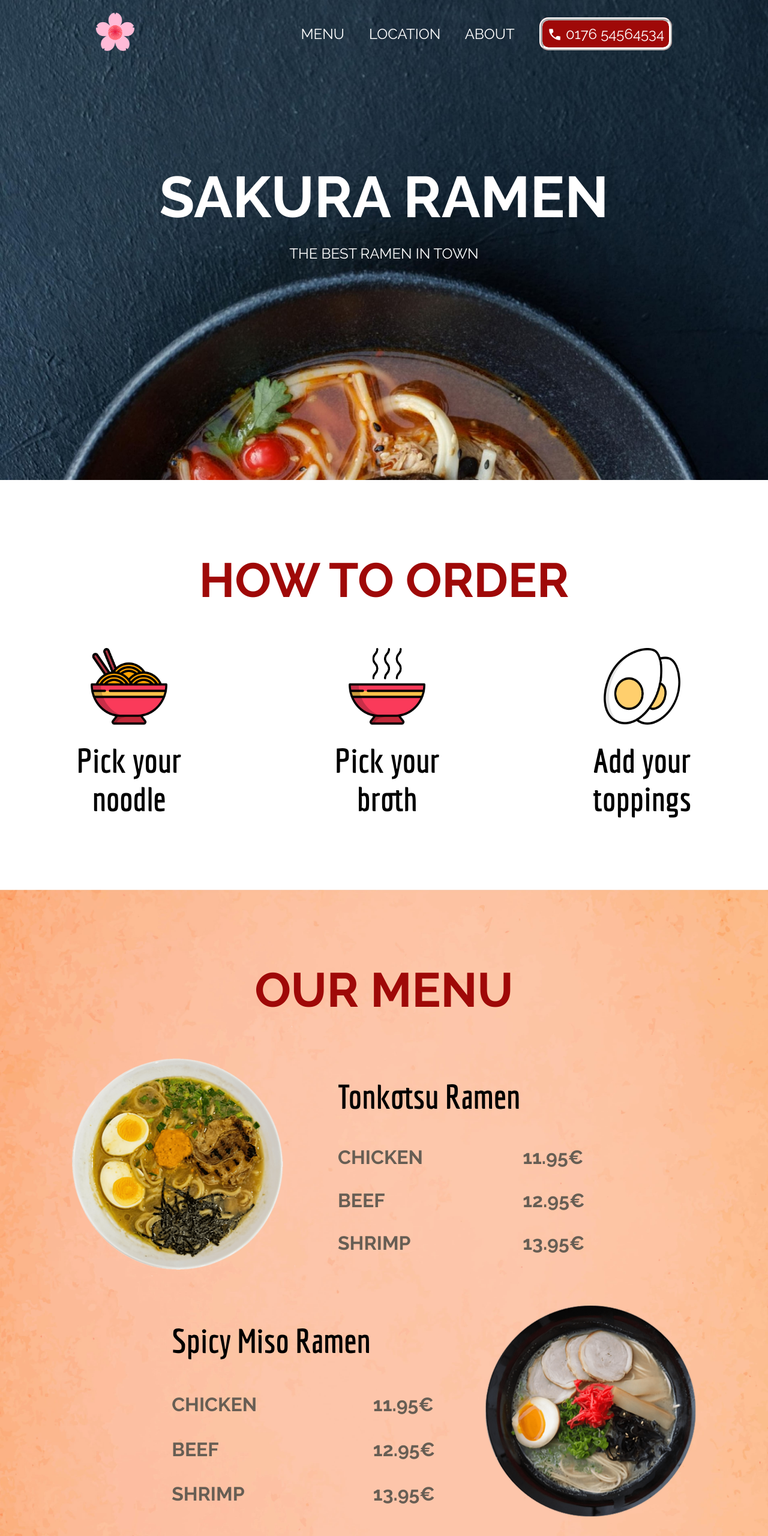
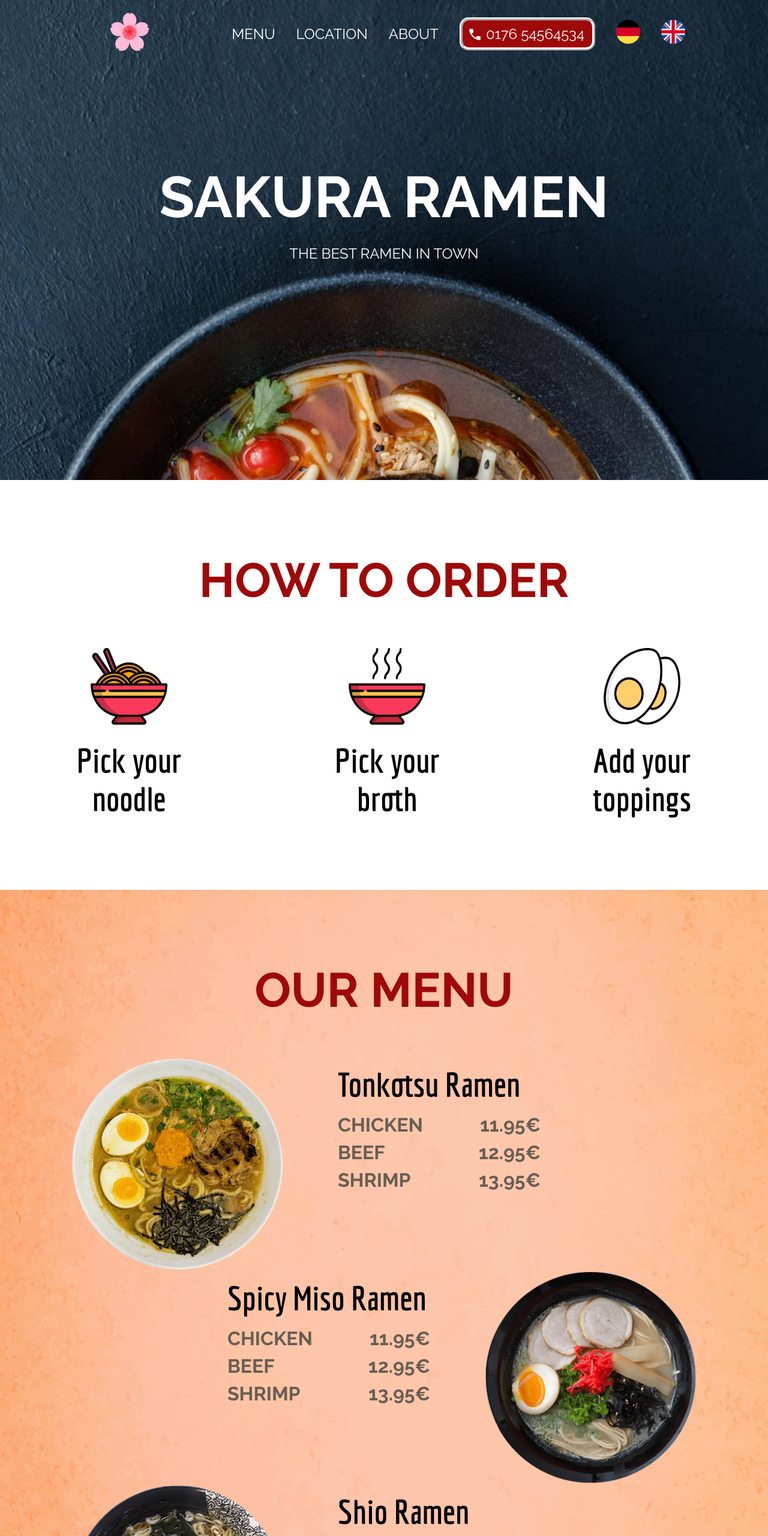
Before and after one commit to LukasNolting/sakura, a plain HTML site: page index.html in a window 1280 px wide. Shown: the top 2560 px of the page at 60% size. Drawn offline with Linux system fonts and the light colour scheme.

Commit message:
flags_languages

```diff
--- a/index.html
+++ b/index.html
@@ -31,45 +31,57 @@
           <a href="#"><img src="./img/head_flower.png" class="flower" /></a>
         </div>
 
-        <div>
+        <div class="menu-right-head">
           <a href="#menu" class="menu-link"
-            ><span class="menu-text">MENU</span></a
+            ><span class="menu-text" id="menu">MENU</span></a
           >
           <a href="#findus" class="menu-link"
-            ><span class="menu-text">LOCATION</span></a
+            ><span class="menu-text" id="location">LOCATION</span></a
           >
           <a href="#about" class="menu-link"
-            ><span class="menu-text">ABOUT</span></a
+            ><span class="menu-text" id="about">ABOUT</span></a
           >
           <a href="tel:017654564534" class="phone"
             ><img src="./img/head_phone.png" class="phone-img" /> 0176
             54564534</a
           >
+          <a href="#" onclick="german()" class="flag-logo"
+            ><img class="lang-icon" src="./img/german.png" alt="deutsch"
+          /></a>
+          <a href="#" onclick="english()" class="flag-logo"
+            ><img class="lang-icon" src="./img/english.png" alt="english"
+          /></a>
         </div>
       </div>
 
       <h1>SAKURA RAMEN</h1>
-      <span class="text-down">THE BEST RAMEN IN TOWN</span>
+      <span class="text-down" id="ramen">THE BEST RAMEN IN TOWN</span>
     </section>
 
     <section class="how-to-order">
-      <h2>HOW TO ORDER</h2>
+      <h2 id="howto">HOW TO ORDER</h2>
 
       <div class="how-to-order-overwiev economica">
         <div>
-          <img src="./img/hto_noodle.png" class="pic" /><br />Pick your<br />noodle
+          <img src="./img/hto_noodle.png" class="pic" /><span id="noodle"
+            ><br />Pick your<br />noodle</span
+          >
         </div>
         <div>
-          <img src="./img/hto_broth.png" class="pic" /><br />Pick your<br />broth
+          <img src="./img/hto_broth.png" class="pic" /><span id="broth"
+            ><br />Pick your<br />broth</span
+          >
         </div>
         <div>
-          <img src="./img/hto_egg.png" class="pic" /><br />Add your<br />toppings
+          <img src="./img/hto_egg.png" class="pic" /><span id="toppings"
+            ><br />Add your<br />toppings</span
+          >
         </div>
       </div>
     </section>
 
     <section class="our-menu raleway" id="menu">
-      <h2>OUR MENU</h2>
+      <h2 id="our-menu">OUR MENU</h2>
 
       <div class="menu-right">
         <div>
@@ -80,18 +92,18 @@
           />
         </div>
         <table class="table-menu-right">
-          <th class="font-head">Tonkotsu Ramen</th>
+          <th class="font-head" id="tonkotsu">Tonkotsu Ramen</th>
 
           <tr>
-            <td>CHICKEN</td>
+            <td id="chicken-tonkotsu">CHICKEN</td>
             <td>11.95€</td>
           </tr>
           <tr>
-            <td>BEEF</td>
+            <td id="beef-tonkotsu">BEEF</td>
             <td>12.95€</td>
           </tr>
           <tr>
-            <td>SHRIMP</td>
+            <td id="shrimp-tonkotsu">SHRIMP</td>
             <td>13.95€</td>
           </tr>
         </table>
@@ -107,18 +119,18 @@
         </div>
         <table class="table-menu-left">
           <tr>
-            <th class="font-head">Spicy Miso Ramen</th>
+            <th class="font-head" id="miso">Spicy Miso Ramen</th>
           </tr>
           <tr>
-            <td>CHICKEN</td>
+            <td id="chicken-spicy">CHICKEN</td>
             <td>11.95€</td>
           </tr>
           <tr>
-            <td>BEEF</td>
+            <td id="beef-spicy">BEEF</td>
             <td>12.95€</td>
           </tr>
           <tr>
-            <td>SHRIMP</td>
+            <td id="shrimp-spicy">SHRIMP</td>
             <td>13.95€</td>
           </tr>
         </table>
@@ -130,18 +142,18 @@
         </div>
         <table class="table-menu-right">
           <tr>
-            <th class="font-head">Shio Ramen</th>
+            <th class="font-head" id="shio">Shio Ramen</th>
           </tr>
           <tr>
-            <td>CHICKEN</td>
+            <td id="chicken-shio">CHICKEN</td>
             <td>11.95€</td>
           </tr>
           <tr>
-            <td>BEEF</td>
+            <td id="beef-shio">BEEF</td>
             <td>12.95€</td>
           </tr>
           <tr>
-            <td>SHRIMP</td>
+            <td id="shrimp-shio">SHRIMP</td>
             <td>13.95€</td>
           </tr>
         </table>
@@ -184,4 +196,5 @@
       </div>
     </section>
   </body>
+  <script src="./script/script.js"></script>
 </html>
--- /dev/null
+++ b/script/script.js
@@ -0,0 +1,22 @@
+function german() {
+  document.getElementById("menu").innerHTML = "MENÜ";
+  document.getElementById("location").innerHTML = "STANDORT";
+  document.getElementById("about").innerHTML = "ÜBER UNS";
+  document.getElementById("ramen").innerHTML = "DAS BESTE RAMEN IN DER STADT";
+  document.getElementById("howto").innerHTML = "WIE BESTELLE ICH?";
+  document.getElementById("noodle").innerHTML = "<br>Wähle<br>Deine<br>Nudeln";
+  document.getElementById("broth").innerHTML = "<br>Wähle<br>Dein<br>Brot";
+  document.getElementById("toppings").innerHTML =
+    "<br>Wähle<br>Deine<br>Beilagen";
+  document.getElementById("our-menu").innerHTML = "UNSER MENÜ";
+  document.getElementById("chicken-tonkotsu").innerHTML = "HÄHNCHEN";
+  document.getElementById("beef-tonkotsu").innerHTML = "FLEISCH";
+  document.getElementById("shrimp-tonkotsu").innerHTML = "GARNELEN";
+  document.getElementById("chicken-spicy").innerHTML = "HÄHNCHEN";
+  document.getElementById("beef-spicy").innerHTML = "FLEISCH";
+  document.getElementById("shrimp-spicy").innerHTML = "GARNELEN";
+  document.getElementById("chicken-shio").innerHTML = "HÄHNCHEN";
+  document.getElementById("beef-shio").innerHTML = "FLEISCH";
+  document.getElementById("shrimp-shio").innerHTML = "GARNELEN";
+  document.getElementById("findus").innerHTML = "BESUCHE UNS";
+}
--- a/style/style.css
+++ b/style/style.css
@@ -48,12 +48,11 @@ h2 {
   justify-content: space-between;
   align-items: center;
   font-size: 24px;
-  margin-right: 160px;
+  /* margin-right: 100px; */
   margin-bottom: 20vh;
 }
 
 .menu-text {
-  padding-right: 35px;
   color: white;
 }
 
@@ -70,6 +69,7 @@ h2 {
   border-radius: 15px;
   border-width: 5px;
   border-style: ridge;
+  width: 200px;
 }
 
 .phone:hover {
@@ -146,14 +146,13 @@ h2 {
 .menu-right {
   padding-left: 120px;
   display: flex;
-  margin-bottom: 56px;
+  flex-direction: reverse;
 }
 
 .menu-left {
   padding-right: 120px;
   display: flex;
   flex-direction: row-reverse;
-  margin-bottom: 56px;
 }
 
 .table-menu-right {
@@ -169,6 +168,7 @@ h2 {
   font-weight: bold;
   font-size: 32px;
   color: #675e54;
+  padding: 8px;
 }
 
 .font-head {
@@ -220,6 +220,13 @@ td {
   justify-content: space-between;
 }
 
+tr {
+  display: flex;
+  justify-content: space-between;
+  align-items: space-around;
+  width: 340px;
+}
+
 .sakura-logo {
   height: 44px;
   padding-left: 160px;
@@ -232,6 +239,24 @@ td {
 }
 .distance {
   padding-right: 140px;
+}
+
+.lang-icon {
+  height: 40x;
+  width: 40px;
+  gap: 100px;
+}
+
+.flag-logo {
+  gap: 1000px;
+}
+
+.menu-right-head {
+  display: flex;
+  justify-content: center;
+  align-items: center;
+  margin: auto;
+  gap: 35px;
 }
 
 /* Media 1100px */
@@ -281,6 +306,16 @@ td {
   .our-menu {
     padding-bottom: 30px;
   }
+
+  .flag-logo {
+    display: none;
+  }
+  .phone {
+    margin-top: 30px;
+  }
+}
+.flower {
+  padding-left: 24px;
 }
 
 /* Media 850px (Logo tauschen) */
@@ -400,6 +435,7 @@ td {
     border-width: 2px;
     border-style: ridge;
     font-size: 20px;
+    width: 170px;
   }
 
   h1 {
```
Also changed, not shown: img/english.png (added), img/german.png (added).
